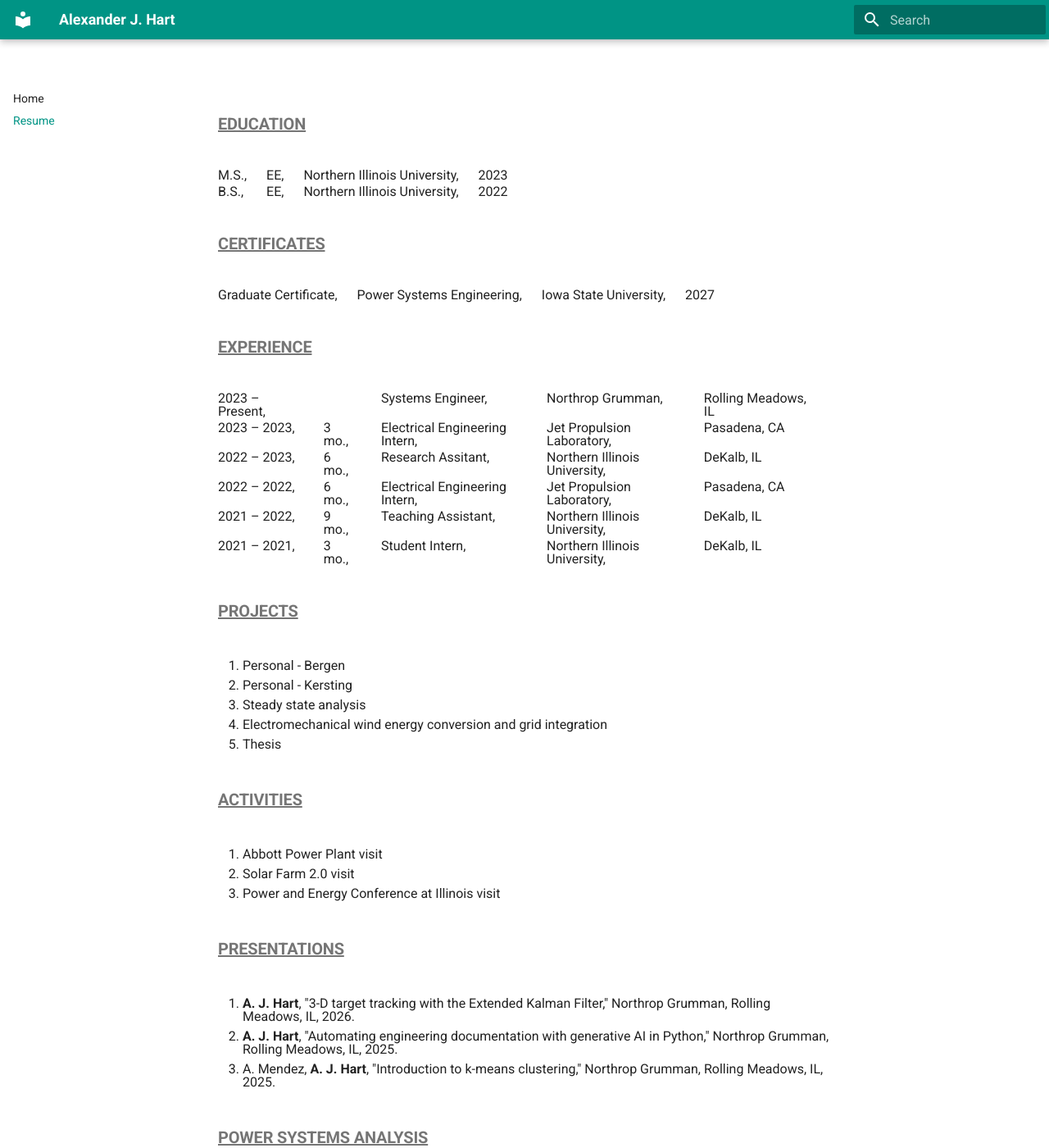
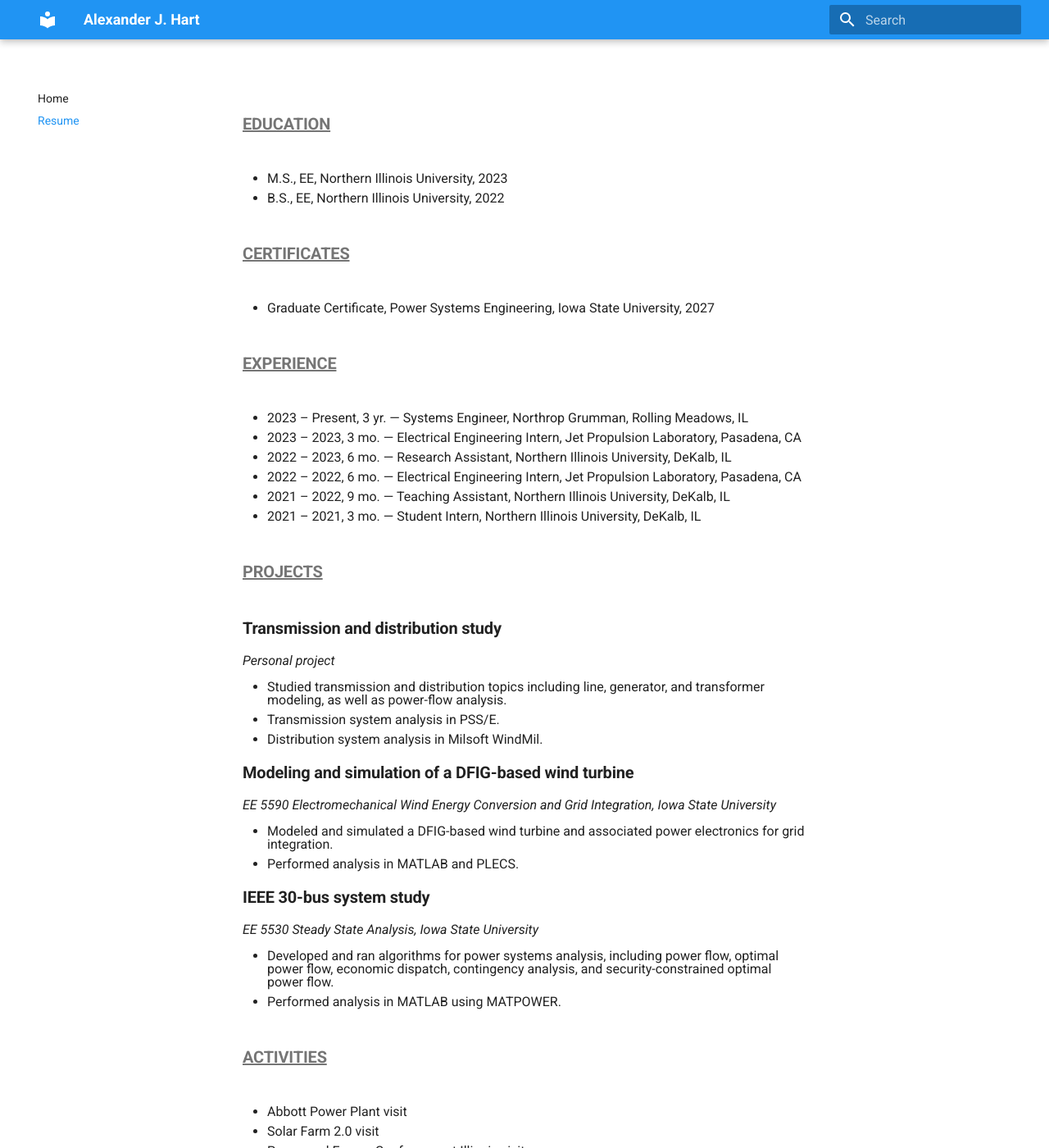
Before and after one commit to ajhart5/portfolio, an MkDocs documentation site: the page built from docs/resume.md, in a window 1280 px wide and 1400 px high. Shown: the whole window at 82% size. Built offline with MkDocs 1.6.1 and Material for MkDocs 9.7.7, drawn with Linux system fonts in a browser that asks for light colours; some of the changed text lies outside the part shown.

Commit message:
Updates Aug 2 2026

```diff
--- a/docs/css/extra.css
+++ b/docs/css/extra.css
@@ -12,7 +12,6 @@
    ============================================================ */
 
 .md-typeset h1 {
-    counter-increment: h1-counter;
     text-decoration: underline;
     text-transform: uppercase;
     padding-top: 1.5rem;
@@ -23,14 +22,13 @@
     margin-bottom: 0.5rem;
 }
 
-/* .md-typeset {
-    counter-reset: h1-counter;
+.md-typeset h2 {
+    padding-top: 0.1rem;
+    padding-bottom: 0.1rem;
+    font-size: 1.0rem;
+    margin-top: 0.1rem;
+    margin-bottom: 0.1rem;
 }
-
-.md-typeset h1::before {
-    content: counter(h1-counter) ". ";
-    font-weight: bold;
-} */
 
 /* ============================================================
    Homepage
@@ -39,66 +37,3 @@
 .md-sidebar .md-nav__title {
     display: none;
 }
-
-/* ============================================================
-   Education table
-   ============================================================ */
-
-.md-typeset table.education-table {
-    width: auto;
-    display: table;
-    border: none;
-}
-
-.md-typeset table.education-table td {
-    border: none;
-    padding: 0.1rem 1.2rem 0.1rem 0;
-}
-
-/* ============================================================
-   Certificates table
-   ============================================================ */
-
-.md-typeset table.certificates-table {
-    width: auto;
-    display: table;
-    border: none;
-}
-
-.md-typeset table.certificates-table td {
-    border: none;
-    padding: 0.1rem 1.2rem 0.1rem 0;
-}
-
-
-/* ============================================================
-   Experience table
-   ============================================================ */
-
-.md-typeset table.experience-table {
-    width: auto;
-    display: table;
-    border: none;
-}
-
-.md-typeset table.experience-table td {
-    border: none;
-    padding: 0.1rem 1.5rem 0.1rem 0;
-}
-
-/* Wider content area */
-:root {
-    --md-grid-max-width: 1600px;
-}
-
-.md-grid {
-    max-width: 1600px;
-}
-
-.md-main__inner {
-    max-width: 1600px;
-}
-
-.md-content {
-    max-width: 1000px;
-}
--- a/docs/resume.md
+++ b/docs/resume.md
@@ -1,134 +1,88 @@
 # Education
 
-<table class="education-table">
-<tr>
-<td>M.S.,</td>
-<td>EE,</td>
-<td>Northern Illinois University,</td>
-<td>2023</td>
-</tr>
-<tr>
-<td>B.S.,</td>
-<td>EE,</td>
-<td>Northern Illinois University,</td>
-<td>2022</td>
-</tr>
-</table>
+- M.S., EE, Northern Illinois University, 2023
+- B.S., EE, Northern Illinois University, 2022
 
 # Certificates
 
-<table class="certificates-table">
-<tr>
-<td>Graduate Certificate,</td>
-<td>Power Systems Engineering,</td>
-<td>Iowa State University,</td>
-<td>2027</td>
-</tr>
-</table>
-
+- Graduate Certificate, Power Systems Engineering, Iowa State University, 2027
 
 # Experience
 
-<table class="experience-table">
-<tr>
-<td>2023 – Present,</td>
-<td></td>
-<td>Systems Engineer,</td>
-<td>Northrop Grumman,</td>
-<td>Rolling Meadows, IL</td>
-</tr>
-<tr>
-<td>2023 – 2023,</td>
-<td>3 mo.,</td>
-<td>Electrical Engineering Intern,</td>
-<td>Jet Propulsion Laboratory,</td>
-<td>Pasadena, CA</td>
-</tr>
-<tr>
-<td>2022 – 2023,</td>
-<td>6 mo.,</td>
-<td>Research Assitant,</td>
-<td>Northern Illinois University,</td>
-<td>DeKalb, IL</td>
-</tr>
-<tr>
-<td>2022 – 2022,</td>
-<td>6 mo.,</td>
-<td>Electrical Engineering Intern,</td>
-<td>Jet Propulsion Laboratory,</td>
-<td>Pasadena, CA</td>
-</tr>
-<tr>
-<td>2021 – 2022,</td>
-<td>9 mo.,</td>
-<td>Teaching Assistant,</td>
-<td>Northern Illinois University,</td>
-<td>DeKalb, IL</td>
-</tr>
-<tr>
-<td>2021 – 2021,</td>
-<td>3 mo.,</td>
-<td>Student Intern,</td>
-<td>Northern Illinois University,</td>
-<td>DeKalb, IL</td>
-</tr>
-</table>
+- 2023 – Present, 3 yr. — Systems Engineer, Northrop Grumman, Rolling Meadows, IL
+- 2023 – 2023, 3 mo. — Electrical Engineering Intern, Jet Propulsion Laboratory, Pasadena, CA
+- 2022 – 2023, 6 mo. — Research Assistant, Northern Illinois University, DeKalb, IL
+- 2022 – 2022, 6 mo. — Electrical Engineering Intern, Jet Propulsion Laboratory, Pasadena, CA
+- 2021 – 2022, 9 mo. — Teaching Assistant, Northern Illinois University, DeKalb, IL
+- 2021 – 2021, 3 mo. — Student Intern, Northern Illinois University, DeKalb, IL
 
 # Projects
 
-1. Personal - Bergen
-2. Personal - Kersting
-3. Steady state analysis
-4. Electromechanical wind energy conversion and grid integration
-5. Thesis
+## **Transmission and distribution study**
+*Personal project*
+
+- Studied transmission and distribution topics including line, generator, and transformer modeling, as well as power-flow analysis.
+- Transmission system analysis in PSS/E.
+- Distribution system analysis in Milsoft WindMil.
+
+## **Modeling and simulation of a DFIG-based wind turbine**
+*EE 5590 Electromechanical Wind Energy Conversion and Grid Integration, Iowa State University*
+
+- Modeled and simulated a DFIG-based wind turbine and associated power electronics for grid integration.
+- Performed analysis in MATLAB and PLECS.
+
+## **IEEE 30-bus system study**
+*EE 5530 Steady State Analysis, Iowa State University*
+
+- Developed and ran algorithms for power systems analysis, including power flow, optimal power flow, economic dispatch, contingency analysis, and security-constrained optimal power flow.
+- Performed analysis in MATLAB using MATPOWER.
+
 
 # Activities
 
-1. Abbott Power Plant visit
-2. Solar Farm 2.0 visit
-3. Power and Energy Conference at Illinois visit
+- Abbott Power Plant visit
+- Solar Farm 2.0 visit
+- Power and Energy Conference at Illinois visit
 
 # Presentations
 
-1. **A. J. Hart**, "3-D target tracking with the Extended Kalman Filter," Northrop Grumman, Rolling Meadows, IL, 2026.
-2. **A. J. Hart**, "Automating engineering documentation with generative AI in Python," Northrop Grumman, Rolling Meadows, IL, 2025.
-3. A. Mendez, **A. J. Hart**, "Introduction to k-means clustering," Northrop Grumman, Rolling Meadows, IL, 2025.
+- **A. J. Hart**, "3-D target tracking with the Extended Kalman Filter," Northrop Grumman, Rolling Meadows, IL, 2026.
+- **A. J. Hart**, "Automating engineering documentation with generative AI in Python," Northrop Grumman, Rolling Meadows, IL, 2025.
+- A. Mendez, **A. J. Hart**, "Introduction to k-means clustering," Northrop Grumman, Rolling Meadows, IL, 2025.
 
 # Power Systems Analysis
 
-1. Power flow
-2. Voltage stability analysis
-3. Short-circuit analysis
-4. Contingency analysis
-5. Transmission and distribution line modeling
-6. Generator modeling and simulation
+- Power flow
+- Contingency analysis
+- Short-circuit analysis
+- Voltage stability analysis
+- Transmission and distribution line modeling
+- Generator modeling and simulation
 
 # Software
 
-1. PSS/E
-2. MATLAB (MATPOWER)
-3. Python
-4. C/C++
-5. Milsoft WindMil
-6. Plexos PLECS
-7. LTspice
-8. Microsoft Office
+- PSS/E
+- MATLAB (MATPOWER)
+- Python
+- C/C++
+- Milsoft WindMil
+- Plexos PLECS
+- LTspice
+- Microsoft Office
 
 # Licenses
 
-1. Engineer Intern, Illinois, In Progress.
-2. Fundamentals of Engineering Exam, Electrical and Computer Engineering, Illinois, In Progress.
+- Fundamentals of Engineering Exam, Electrical and Computer Engineering, Illinois, *In Progress*. Exam scheduled August 31, 2026.
 
 # Publications
 
-1. W. S. R. Souza, **A. J. Hart**, B. J. B. Fonseca, M. Tahernezhadi, and L. E. Christensen, "A Framework to Survey a Region for Gas Leaks Using an Unmanned Aerial Vehicle," IEEE Access, vol. 12, pp. 1386–1407, 2024. doi: 10.1109/ACCESS.2023.3345801.
-
-2. Christensen, L., Mansour, K., **Hart, A. J.**, Fonseca, B. J. B., Ning, Y., Wingar, S., Ponnampalam, N., Tran, T., Rae, R., and McKinnon, G., "Portable Tunable Laser Spectrometer (PTLS) for Human Exploration: Update on Lasers and Mesh Networking." 52nd International Conference on Environmental Systems (ICES), Calgary, Alberta, Canada, July 16–20, 2023. <https://hdl.handle.net/2346/94680>
+- W. S. R. Souza, **A. J. Hart**, B. J. B. Fonseca, M. Tahernezhadi, and L. E. Christensen, "A Framework to Survey a Region for Gas Leaks Using an Unmanned Aerial Vehicle," IEEE Access, vol. 12, pp. 1386–1407, 2024. doi: 10.1109/ACCESS.2023.3345801.
+- Christensen, L., Mansour, K., **Hart, A. J.**, Fonseca, B. J. B., Ning, Y., Wingar, S., Ponnampalam, N., Tran, T., Rae, R., and McKinnon, G., "Portable Tunable Laser Spectrometer (PTLS) for Human Exploration: Update on Lasers and Mesh Networking." 52nd International Conference on Environmental Systems (ICES), Calgary, Alberta, Canada, July 16–20, 2023. [https://hdl.handle.net/2346/94680](https://hdl.handle.net/2346/94680)
 
 # Service
 
-1. Highpoint Church, Volunteer, Naperville, IL, 2026.
-2. Bank of America Chicago Half Marathon, Volunteer, Chicago, IL, 2025.
-3. Cantigny Park, Volunteer, Wheaton, IL, 2025.
-4. Habitat for Humanity, Volunteer, Carol Stream, IL, 2025.
-5. College Church, Volunteer, Wheaton, IL, 2024.
+- Highpoint Church, Volunteer, Naperville, IL, 2026.
+- Bank of America Chicago Half Marathon, Volunteer, Chicago, IL, 2025.
+- Cantigny Park, Volunteer, Wheaton, IL, 2025.
+- Habitat for Humanity, Volunteer, Carol Stream, IL, 2025.
+- College Church, Volunteer, Wheaton, IL, 2024.
--- a/mkdocs.yml
+++ b/mkdocs.yml
@@ -3,8 +3,8 @@
 theme:
   name: material
   palette:
-      primary: teal
-      accent: teal
+      primary: blue
+      accent: orange
 nav:
   - Home: index.md
   - Resume: resume.md
```
Also changed, not shown: docs/index.md (+1 -1 lines).
